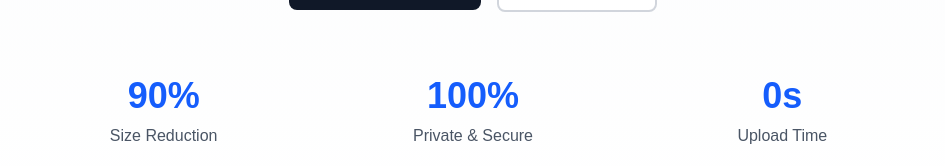
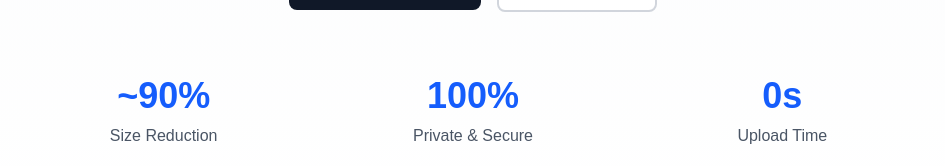
Before and after one commit to ansarulSohan/pseudocoders-media-optimizer, a Next.js app: page / in a window 1280 px wide. Shown: the part 481-647 px from the top of the page, without its empty margins (167-1112 px from the left). Built offline with nearby package versions, Linux system fonts and the light colour scheme.

Commit message:
Fixed Broken URLs

```diff
--- a/app/components/Hero.tsx
+++ b/app/components/Hero.tsx
@@ -18,13 +18,13 @@ const Hero: React.FC = () => {
           </p>
           <div className="flex flex-col sm:flex-row gap-4 justify-center items-center">
             <a
-              href="#optimizer"
+              href="/video-to-webm"
               className="px-8 py-4 bg-gray-900 text-white rounded-lg hover:bg-gray-800 transition-colors font-medium text-lg"
             >
               Start Optimizing
             </a>
             <a
-              href="#features"
+              href="/about"
               className="px-8 py-4 bg-white text-gray-900 border-2 border-gray-300 rounded-lg hover:border-gray-400 transition-colors font-medium text-lg"
             >
               Learn More
@@ -35,7 +35,7 @@ const Hero: React.FC = () => {
         {/* Statistics */}
         <div className="grid grid-cols-1 md:grid-cols-3 gap-8 mt-16 max-w-4xl mx-auto">
           <div className="text-center">
-            <div className="text-4xl font-bold text-blue-600 mb-2">90%</div>
+            <div className="text-4xl font-bold text-blue-600 mb-2">~90%</div>
             <div className="text-gray-600">Size Reduction</div>
           </div>
           <div className="text-center">
```
